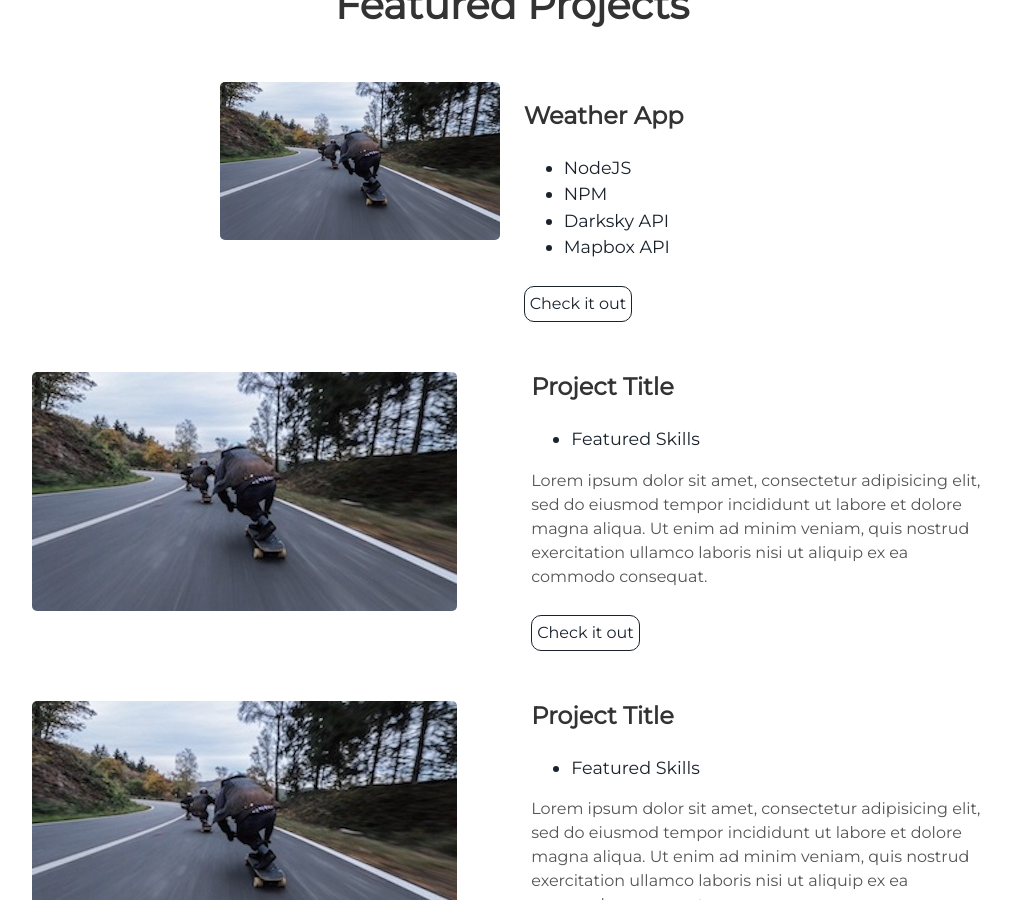
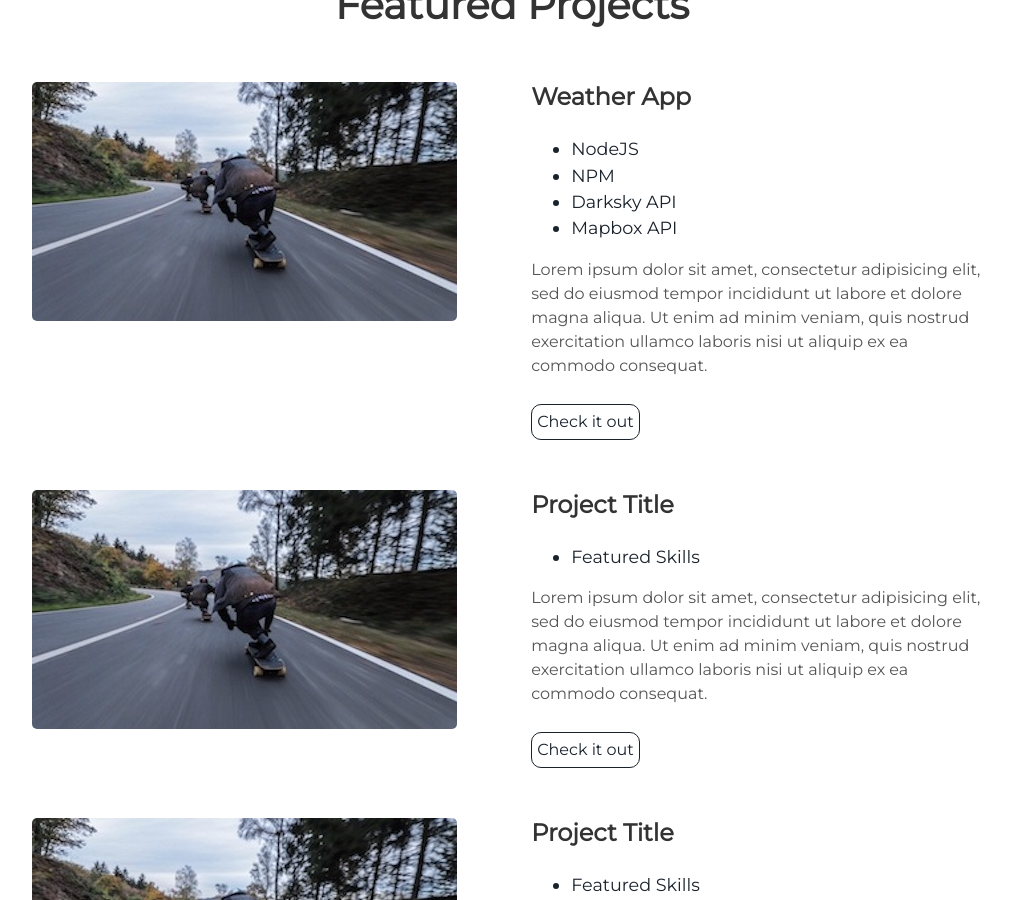
Before and after one commit to manan1710/manan1710.github.io, a Jekyll site: the page built from index.html, in a window 1280 px wide and 900 px high, scrolled down 1625 px. Shown: the whole window, without its empty margins (128-1139 px from the left). Built offline with Jekyll 4.4.1, drawn with Linux system fonts in a browser that asks for light colours.

Commit message:
Update projects.html

```diff
--- a/_includes/projects.html
+++ b/_includes/projects.html
@@ -26,7 +26,7 @@
       <li> Darksky API</li>
       <li> Mapbox API</li>
     </ul>
-<!--     <p>Lorem ipsum dolor sit amet, consectetur adipisicing elit, sed do eiusmod tempor incididunt ut labore et dolore magna aliqua. Ut enim ad minim veniam, quis nostrud exercitation ullamco laboris nisi ut aliquip ex ea commodo consequat.</p> -->
+    <p>Lorem ipsum dolor sit amet, consectetur adipisicing elit, sed do eiusmod tempor incididunt ut labore et dolore magna aliqua. Ut enim ad minim veniam, quis nostrud exercitation ullamco laboris nisi ut aliquip ex ea commodo consequat.</p>
     <a class="project-link" target="_blank" href="https://github.com/manan1710/nodejs-weather-website">Check it out</a>
   </div>
 </div>
```
